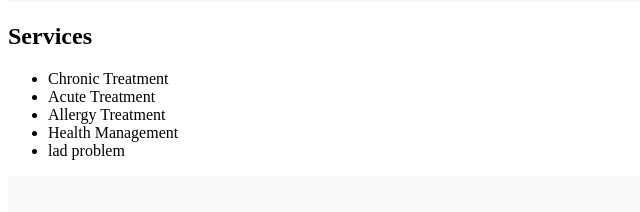
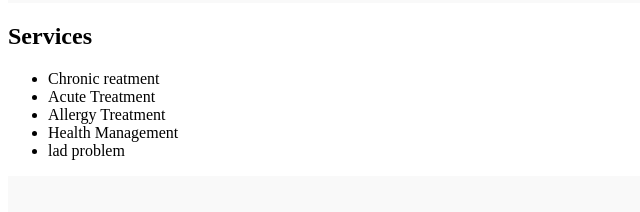
Before and after one commit to Abunsrr/Git_tutorial, a plain HTML site: page index.html in a window 1280 px wide. Shown: the part 350-562 px from the top of the page, 0-640 px from the left. Drawn offline with Linux system fonts and the light colour scheme; a script that the page names is missing.

Commit message:
cyjhyuugu

```diff
--- a/index.html
+++ b/index.html
@@ -28,7 +28,7 @@
     <section id="services">
         <h2>Services</h2>
         <ul>
-            <li>Chronic  Treatment</li>
+            <li>Chronic reatment</li>
             <li>Acute  Treatment</li>
             <li>Allergy Treatment</li>
             <li>Health Management</li>
```
